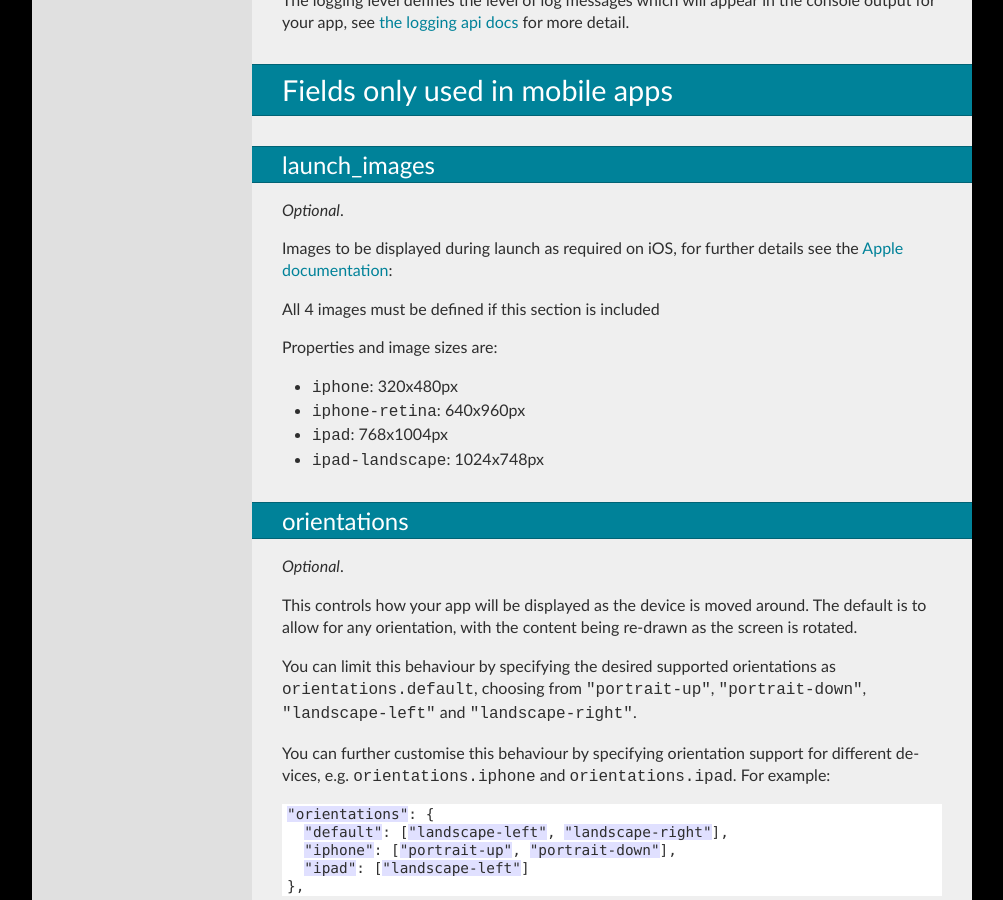
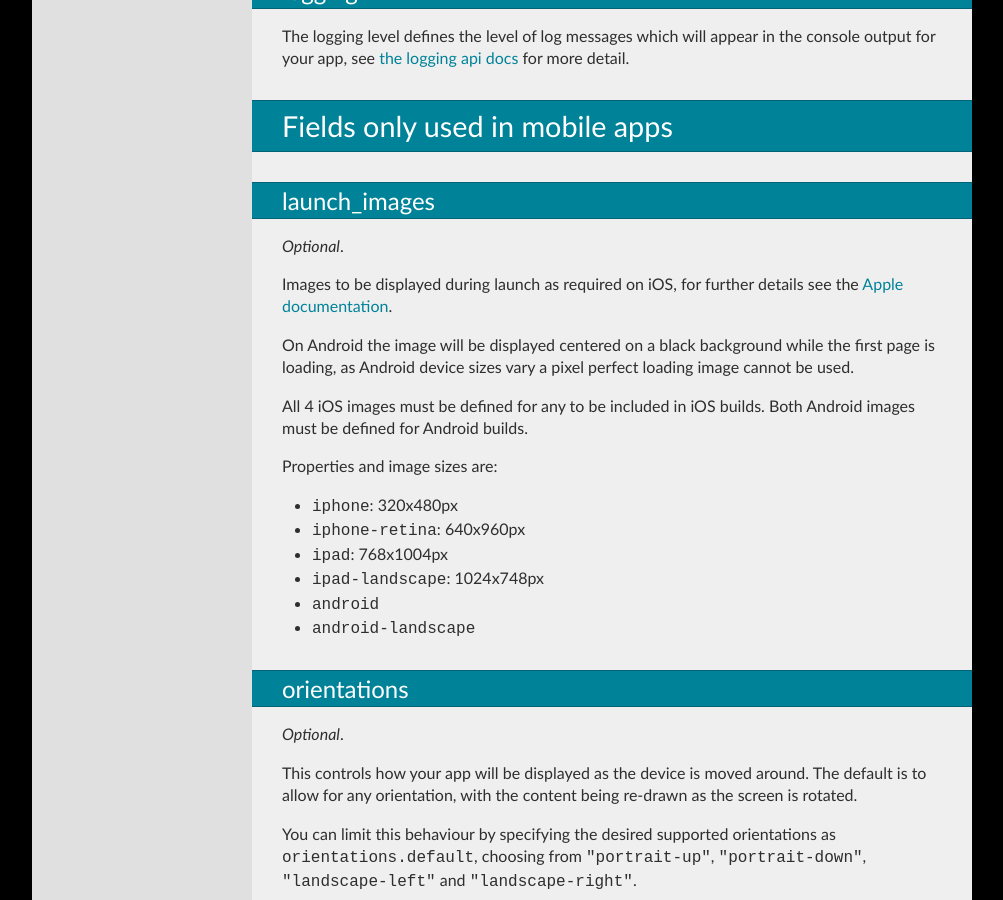
Before and after one commit to trigger-corp/Forge-Documentation, a Sphinx documentation site: the page built from source/config.rst, in a window 1280 px wide and 900 px high, scrolled down 2854 px. Shown: the whole window, without its empty margins (138-1141 px from the left). Built offline with Sphinx 7.4.7, drawn with Linux system fonts in a browser that asks for light colours; some of the changed text lies outside the part shown.

Commit message:
Document Android launch images.

```diff
--- a/source/config.rst
+++ b/source/config.rst
@@ -27,7 +27,9 @@ Below is a template of a ``config.json`` file with links to a detailed descripti
           "iphone": "iphone.png",
           "iphone-retina": "iphone-retina.png",
           "ipad": "ipad.png",
-          "ipad-landscape": "ipad-landscape.png"
+          "ipad-landscape": "ipad-landscape.png",
+          "android": "android.png",
+          "android-landscape": "android-landscape.png"
         },
         ":ref:`permissions <field-permissions>`": ["tabs", "http://trigger.io/"],
         ":ref:`background_files <field-background_files>`": ["background.js"],
@@ -154,9 +156,11 @@ launch_images
 
 *Optional*.
 
-Images to be displayed during launch as required on iOS, for further details see the `Apple documentation <http://developer.apple.com/library/ios/#documentation/iPhone/Conceptual/iPhoneOSProgrammingGuide/App-RelatedResources/App-RelatedResources.html#//apple_ref/doc/uid/TP40007072-CH6-SW12>`_:
+Images to be displayed during launch as required on iOS, for further details see the `Apple documentation <http://developer.apple.com/library/ios/#documentation/iPhone/Conceptual/iPhoneOSProgrammingGuide/App-RelatedResources/App-RelatedResources.html#//apple_ref/doc/uid/TP40007072-CH6-SW12>`_.
 
-All 4 images must be defined if this section is included
+On Android the image will be displayed centered on a black background while the first page is loading, as Android device sizes vary a pixel perfect loading image cannot be used.
+
+All 4 iOS images must be defined for any to be included in iOS builds. Both Android images must be defined for Android builds.
 
 Properties and image sizes are:
 
@@ -164,6 +168,8 @@ Properties and image sizes are:
 * ``iphone-retina``: 640x960px
 * ``ipad``: 768x1004px
 * ``ipad-landscape``: 1024x748px
+* ``android``
+* ``android-landscape``
 
 .. _field-orientations:
 
```
